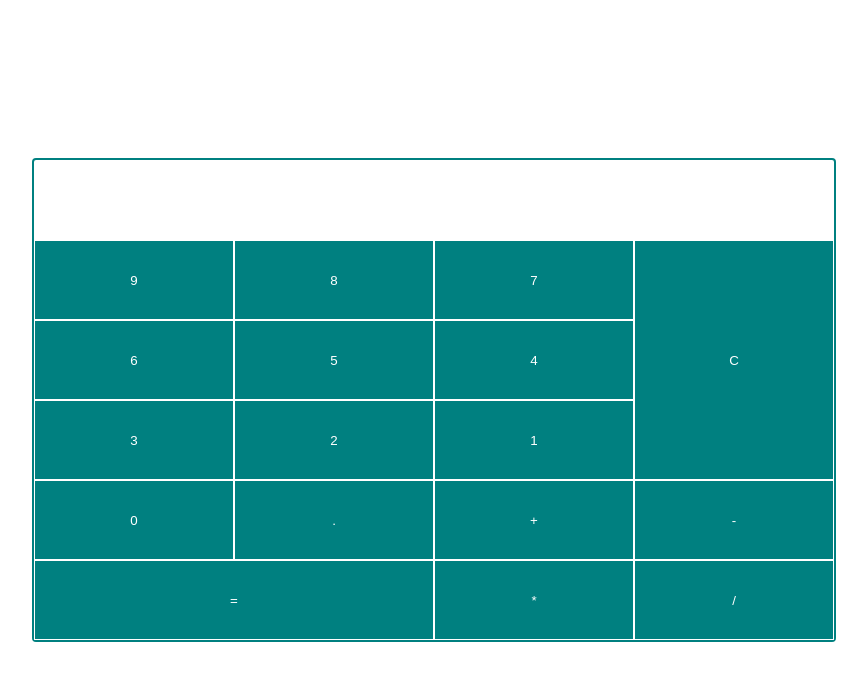
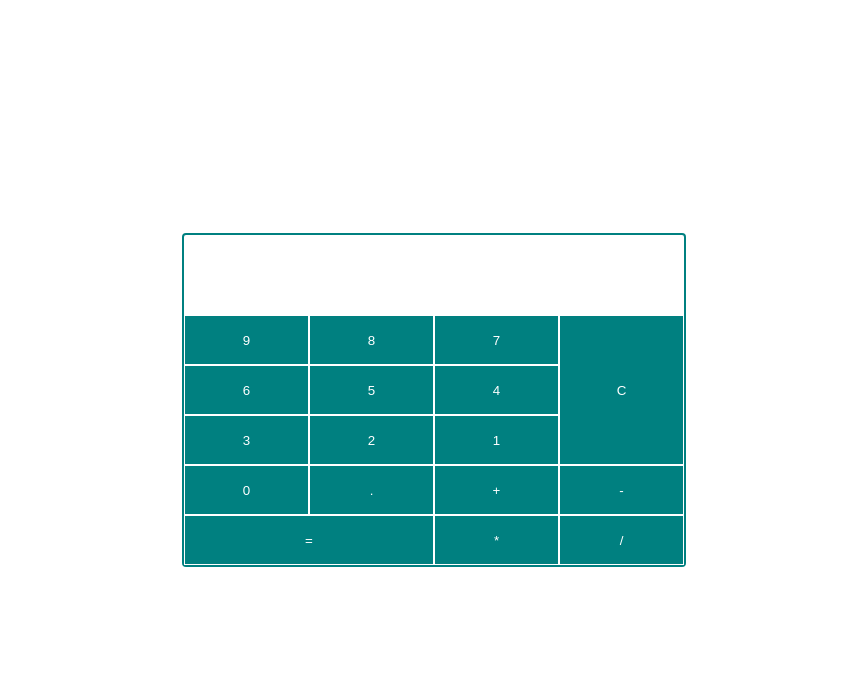
Before and after one commit to NapoGrammes/Napo, a plain HTML site: page index.html in a window 1280 px wide. Shown: the whole page, without its empty margins (206-1073 px from the left). Drawn offline with Linux system fonts and the light colour scheme.

Commit message:
4eme commit

```diff
--- a/style.css
+++ b/style.css
@@ -1,11 +1,11 @@
 
 .buttons {
     display: grid;
-    width: 800px;
+    width: 500px;
     margin: 0 auto;
     position: absolute;
     grid-template-columns: 25% 25% 25% 25%;
-    grid-template-rows: 80px repeat(5, 80px);
+    grid-template-rows: 80px repeat(5, 50px);
     grid-template-areas:
 
     "res res res res"
```
